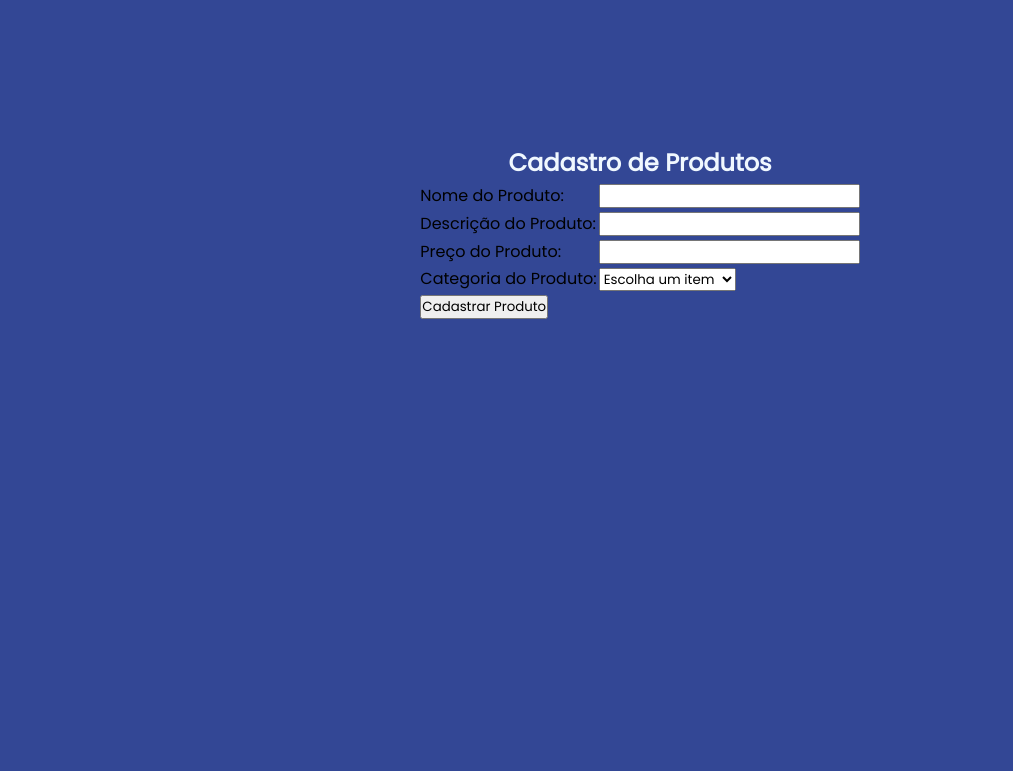
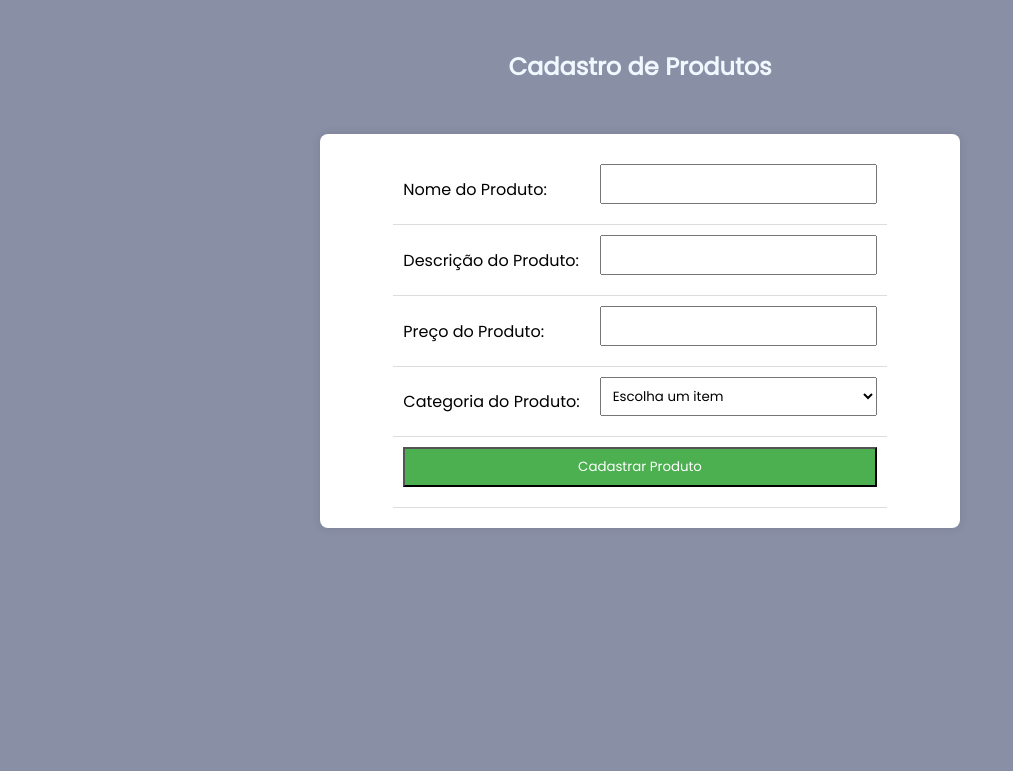
Before and after one commit to MaickonBrenner/Sistema_Gerenciamento_Estoque, a plain HTML site: page Sistema/index.html in a window 1280 px wide. Shown: the part 111-882 px from the top of the page, without its empty margins (0-1013 px from the left). Drawn offline with Linux system fonts and the light colour scheme.

Commit message:
atualização no layout

```diff
--- a/Sistema/index.html
+++ b/Sistema/index.html
@@ -16,15 +16,19 @@
 
     </header>
 
+
+    <main>
         <section class="titulo">
             <h2>Cadastro de Produtos</h2>
         </section>
 
-    <form method="POST" action="index.html" onsubmit="">
+
+        <div class="form-box">
+            <form method="POST" action="index.html" onsubmit="cadastrarProduto(event)">
                 <table class="tabela">
                     <tr>
                         <td>Nome do Produto: </td>
-                <td><input type="text" name="nome" id="nome"></tb>
+                        <td><input type="text" name="nome" id="nome"></td>
                     </tr>
                     <tr>
                         <td>Descrição do Produto: </td>
@@ -48,9 +52,16 @@
                         </td>
                     </tr>
                     <tr>
-                <td><input type="submit" value="Cadastrar Produto"></td>
+                        <td class="centralizar-botao" colspan="2"><input type="submit" value="Cadastrar Produto"></td>
                     </tr>
                 </table>
             </form>
+        </div>
+
+    </main>
+
+    <footer>
+        <!-- Seu conteúdo do rodapé aqui -->
+    </footer>
 </body>
 </html>
--- a/Sistema/script.js
+++ b/Sistema/script.js
@@ -1,10 +1,14 @@
 
 function cadastrarProduto() {
+
+    event.preventDefault();
 
     var nome = document.getElementById("nome").value;
     var descricao = document.getElementById("descricao").value;
     var preco = document.getElementById("preco").value;
     var categoria = document.getElementById("categoria").value;
+
+
 
     if (nome.length < 4 || nome.length > 20) {
         alert("Você adicionou mais caracteres do que o permitido em 'nome'")
@@ -12,8 +16,19 @@ function cadastrarProduto() {
         alert("Preço inválido!");
     } else if (categoria == "item0") {
         alert("Por favor, escolha a categoria!")
+
     } else {
         alert("O produto foi cadastrado com sucesso!")
+        limparFormulario();
     }
 
+
+
 };
+
+function limparFormulario() {
+    document.getElementById("nome").value = "";
+    document.getElementById("descricao").value = "";
+    document.getElementById("preco").value = "";
+    document.getElementById("categoria").value = "item0";
+}
--- a/Sistema/style.css
+++ b/Sistema/style.css
@@ -7,15 +7,19 @@
     font-family: 'Poppins';
 }
 
+html {
+    position: relative;
+}
+
 body {
     min-height: 100vh;
-    background-color: #334795;
+    background-color: #1b265083;
 }
 
 header {
     position: absolute;
     top: 0;
-    left: 10;
+    left: 10px;
     width: 58%;
     padding: 30px 100px;
     background: #334795;
@@ -25,15 +29,74 @@ header {
     z-index: 100;
 }
 
+h1 {
+    color: white;
+}
+
+h2 {
+    color:aliceblue;
+}
+
+.titulo {
+    position: relative;
+    margin-top: 10em;
+    display: flex;
+    justify-content: center;
+}
+
+.form-box {
+    width: 70%; /* Ajuste a largura conforme necessário */
+    max-width: 600px; /* Largura máxima para evitar que a caixa fique muito grande */
+    margin: 50px auto; /* Centraliza a caixa na página */
+    background-color: #fff;
+    padding: 20px;
+    border-radius: 8px;
+    box-shadow: 0 0 10px rgba(0, 0, 0, 0.1);
+}
+
+.tabela {
+    width: 100%;
+    border-collapse: collapse;
+}
+
+.tabela td {
+    padding: 10px;
+    border-bottom: 1px solid #ddd;
+
+}
+
+input[type="text"],
+select,
+input[type="submit"] {
+    width: 100%;
+    padding: 8px;
+    margin-bottom: 10px;
+    box-sizing: border-box;
+
+}
+
+input[type="submit"] {
+    background-color: #4caf50;
+    color: #fff;
+    cursor: pointer;
+}
+
+.centralizar-botao {
+    text-align: center;
+}
+
+/* Adicionando media queries para tornar o formulário responsivo */
+@media screen and (max-width: 600px) {
+    .form-box {
+        width: 90%;
+    }
+}
+
 .tabela {
     position: relative;
     display: flex;
     justify-content: center;
     align-items: center;
-    /* background: url('background.jpg') no-repeat;
-    background-size: cover;
-    background-position: center;
-    background-attachment: fixed; */
 }
 
 .logo {
@@ -41,18 +104,3 @@ header {
     color: #fbfe25;
     user-select: none;
 }
-
-.titulo {
-    position: relative;
-    margin-top: 20%;
-    display: flex;
-    justify-content: center;
-}
-
-h1 {
-    color: white;
-}
-
-h2 {
-    color:aliceblue;
-}
```
Lines whose indentation alone changed are shown as unchanged.
